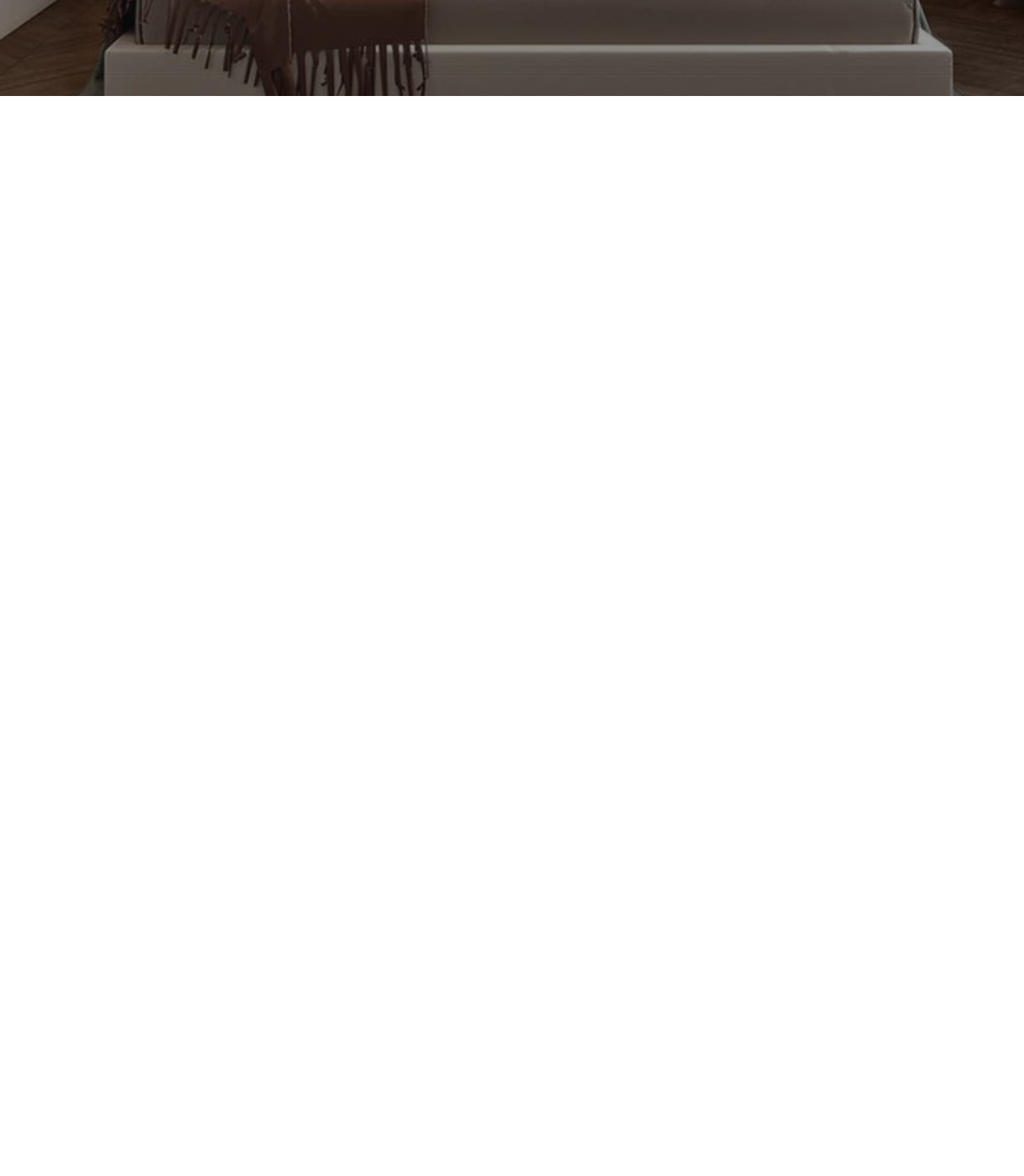
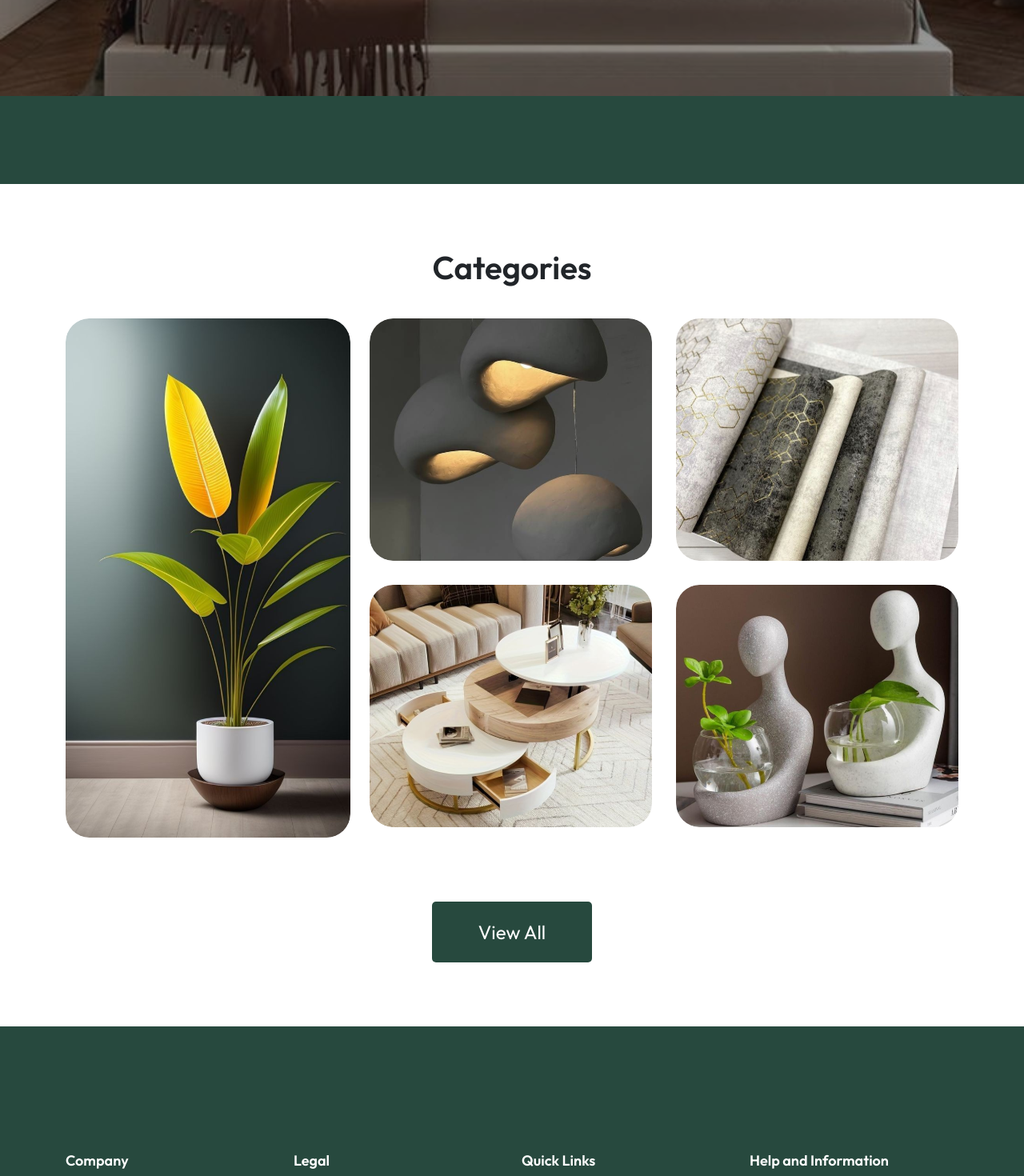
Before and after one commit to Ayodejioladimeji/dEkOR, a Next.js app: page / in a window 1280 px wide. Shown: the part 680-2150 px from the top of the page at 80% size. Before the commit the page ends 800 px from the top, so only its background shows below. Built offline with nearby package versions, Linux system fonts and the light colour scheme.

Commit message:
completed categories responsiveness

```diff
--- a/src/components/categories.tsx
+++ b/src/components/categories.tsx
@@ -12,7 +12,7 @@ const Categories = (props: Props) => {
         <Heading title="Categories" />
 
         <div className="row">
-          <div className="col-4">
+          <div className="col-12 col-sm-4 col-md-4">
             <div className="first-box">
               <Image
                 src="/images/category1.svg"
@@ -26,7 +26,7 @@ const Categories = (props: Props) => {
             </div>
           </div>
 
-          <div className="col-8">
+          <div className="col-12 col-sm-8 col-md-8">
             <div className="category-div">
               <div className="image-box">
                 <Image
--- a/src/pages/index.tsx
+++ b/src/pages/index.tsx
@@ -15,7 +15,7 @@ export default function Home() {
     <Layout>
       <Hero />
       <Marquee />
-      {/* <Categories /> */}
+      <Categories />
       {/* <Products /> */}
       {/* <TopDeals /> */}
     </Layout>
--- a/src/styles/components/__categories.scss
+++ b/src/styles/components/__categories.scss
@@ -8,6 +8,11 @@
     height: 100%;
     overflow: hidden;
     position: relative;
+
+    @media (max-width: 575px) {
+      margin-bottom: 20px;
+      height: 250px;
+    }
 
     img {
       width: 100%;
@@ -27,6 +32,10 @@
       width: 100%;
       transform: translateY(100%);
       transition: $transitions;
+
+      @media (max-width: 767px) {
+        font-size: 16px;
+      }
     }
 
     &:hover {
@@ -41,6 +50,10 @@
     grid-template-columns: repeat(2, 1fr);
     column-gap: 30px;
     row-gap: 30px;
+
+    @media (max-width: 400px) {
+      grid-template-columns: 1fr;
+    }
 
     .image-box {
       border-radius: 30px;
@@ -59,6 +72,10 @@
         width: 100%;
         transform: translateY(100%);
         transition: $transitions;
+
+        @media (max-width: 767px) {
+          font-size: 16px;
+        }
       }
 
       &:hover {
@@ -85,5 +102,10 @@
     justify-content: center;
     color: $white;
     font-size: 24px;
+
+    @media (max-width: 767px) {
+      padding: 15px 20px;
+      font-size: 20px;
+    }
   }
 }
--- a/src/styles/components/__footer.scss
+++ b/src/styles/components/__footer.scss
@@ -2,7 +2,6 @@ footer {
   background: $primary-color;
   padding-top: 90px;
   padding-bottom: 20px;
-  display: none;
 
   @media (max-width: 767px) {
     padding-top: 50px;
--- a/src/styles/components/__hero.scss
+++ b/src/styles/components/__hero.scss
@@ -96,11 +96,15 @@
 
 // marquee
 .marquee {
+  background: $primary-color;
   @include body-text(20px, 600, $white);
-  height: 12vh;
+  height: 110px;
   display: flex;
   align-items: center;
   justify-content: center;
   letter-spacing: 7px;
-  display: none;
+
+  @media (max-width: 767px) {
+    font-size: 16px;
+  }
 }
```
